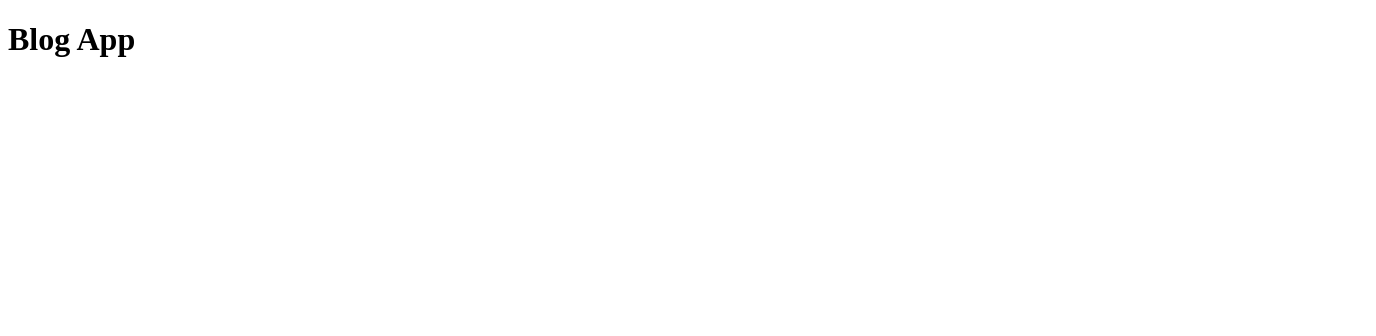
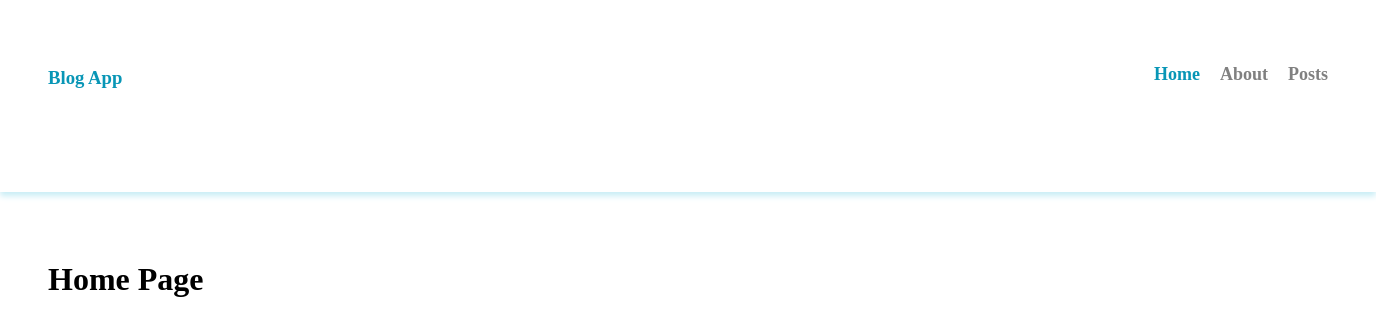
Before and after one commit to rovenelabanga001/blog-app, a Vue app: page / in a window 1280 px wide. Shown: the top 336 px of the page, 1376 px wide, since content can reach past the window. Built offline with nearby package versions, Linux system fonts and the light colour scheme.

Commit message:
adds pages, components, and routing

```diff
--- a/src/App.vue
+++ b/src/App.vue
@@ -1,3 +1,8 @@
+<script setup>
+import NavBar from './components/NavBar.vue'
+</script>
+
 <template>
-  <h1>Blog App</h1>
+  <NavBar />
+  <router-view />
 </template>
--- /dev/null
+++ b/src/assets/style.css
@@ -0,0 +1,9 @@
+body {
+  padding: 0;
+  margin: 0;
+  width: 100%;
+  box-sizing: border-box;
+}
+.body-section {
+  padding: 3rem;
+}
--- a/src/components/NavBar.vue
+++ b/src/components/NavBar.vue
@@ -1 +1,55 @@
-<template></template>
+<template>
+  <nav>
+    <h3>Blog App</h3>
+    <div class="link-container">
+      <ul>
+        <li>
+          <router-link to="/" exact-active-class="active-link" class="nav-link">Home</router-link>
+        </li>
+        <li>
+          <router-link to="/about" exact-active-class="active-link" class="nav-link"
+            >About</router-link
+          >
+        </li>
+        <li>
+          <router-link to="/posts" exact-active-class="active-link" class="nav-link"
+            >Posts</router-link
+          >
+        </li>
+      </ul>
+    </div>
+  </nav>
+</template>
+<style scoped>
+nav {
+  display: flex;
+  flex-direction: row;
+  justify-content: space-between;
+  padding: 3rem;
+  width: 100%;
+  box-shadow: 0 4px 6px rgb(200, 237, 245);
+  height: 6rem;
+}
+nav h3 {
+  color: rgb(8, 150, 182);
+}
+nav div.link-container ul {
+  display: flex;
+  flex-direction: row;
+  justify-content: space-around;
+  gap: 20px;
+}
+nav div.link-container ul li {
+  list-style-type: none;
+  font-size: large;
+  font-weight: 800;
+  cursor: pointer;
+}
+.nav-link {
+  text-decoration: none;
+  color: gray;
+}
+.active-link {
+color: rgb(8, 150, 182);
+}
+</style>
--- a/src/main.js
+++ b/src/main.js
@@ -1,6 +1,8 @@
 import { createApp } from 'vue'
 import App from './App.vue'
+import './assets/style.css'
+import router from './router'
 
 const app = createApp(App)
-
+app.use(router)
 app.mount('#app')
--- /dev/null
+++ b/src/pages/About.vue
@@ -0,0 +1,5 @@
+<template>
+  <div class="body-section">
+    <h1>About Page</h1>
+  </div>
+</template>
--- /dev/null
+++ b/src/pages/Home.vue
@@ -0,0 +1,5 @@
+<template>
+    <div class="body-section">
+        <h1>Home Page</h1>
+    </div>
+</template>
--- /dev/null
+++ b/src/pages/NotFound.vue
@@ -0,0 +1,5 @@
+<template>
+  <div class="body-section">
+    <h1>Page Not Found</h1>
+  </div>
+</template>
--- /dev/null
+++ b/src/pages/Posts.vue
@@ -0,0 +1,5 @@
+<template>
+  <div class="body-section">
+    <h1>Posts Page</h1>
+  </div>
+</template>
--- /dev/null
+++ b/src/pages/SinglePost.vue
@@ -0,0 +1,5 @@
+<template>
+  <div>
+    <h1>Single Post</h1>
+  </div>
+</template>
--- a/src/router/index.js
+++ b/src/router/index.js
@@ -0,0 +1,25 @@
+import About from '@/pages/About.vue'
+import Home from '@/pages/Home.vue'
+import NotFound from '@/pages/NotFound.vue'
+import Posts from '@/pages/Posts.vue'
+import SinglePost from '@/pages/SinglePost.vue'
+import { createRouter, createWebHashHistory } from 'vue-router'
+
+const routes = [
+  { path: '/', component: Home },
+  { path: '/posts', component: Posts },
+  {
+    path: '/about',
+    component: About,
+    children: [{ path: ':id(\\+)?', name: 'SinglePost', component: SinglePost }],
+  },
+  { path: '/:pathMatch(.*)*', component: NotFound },
+]
+
+const router = createRouter({
+  history: createWebHashHistory(),
+  routes,
+  strict: true,
+})
+
+export default router
```
